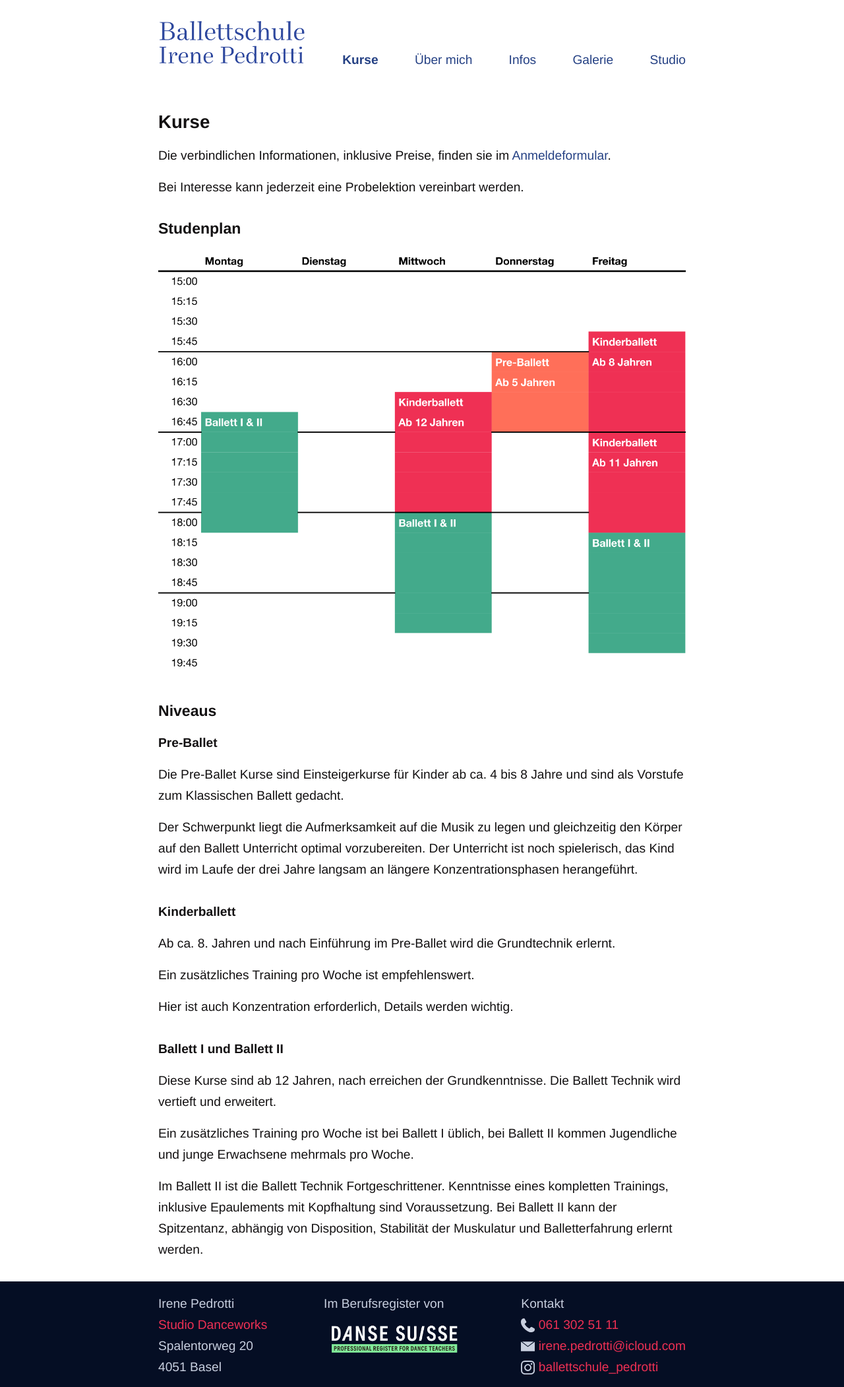
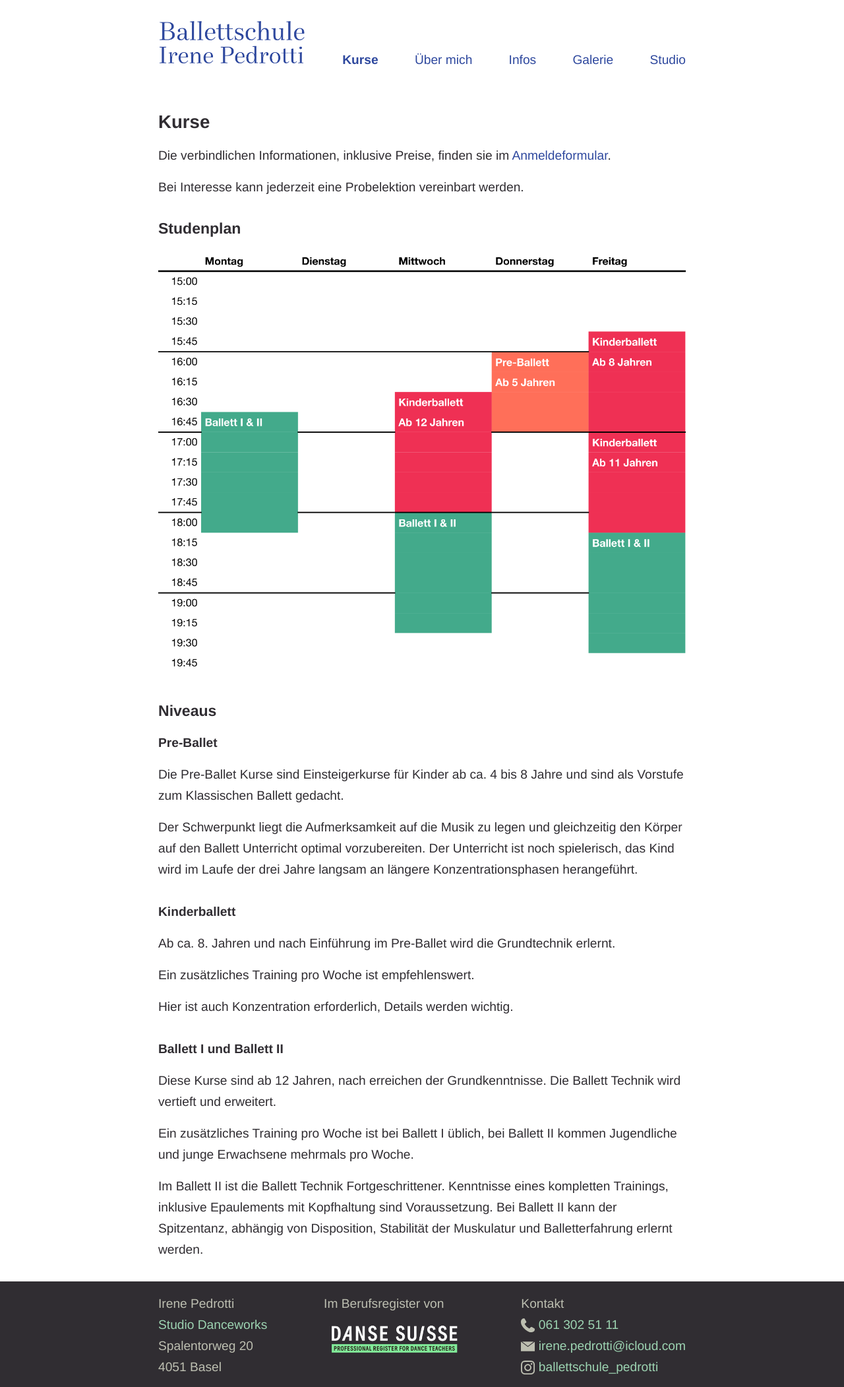
Before and after one commit to irenepedrotti/irenepedrotti.github.io, a Jekyll site: the page built from pages/kurse.md, in a window 1280 px wide. Shown: the whole page at 66% size. Built offline with Jekyll 4.4.1, drawn with Linux system fonts in a browser that asks for light colours.

Commit message:
Use Philip's color palette

```diff
--- a/_sass/_settings.scss
+++ b/_sass/_settings.scss
@@ -1,24 +1,24 @@
 // Palette
-$white: #ffffff;
-$french_gray: #C8CFDF;
-$marian_blue: #254184;
-$oxford_blue: #050E24;// #131E3A;
-$night: #131112;
+$light: #ffffff;
+$dark: #302D32;
 
-$zomp: #43AA8B;
-$crayola: #EF3054;
-$bittersweet: #FF6F59;
+$blue: #2E489E;
+$red: #EE3140;
+$dark_green: #658583;
+$light_green: #9DD4B2;
+$rose: #DCAFD1;
+$drab: #BDBFB1;
 
 // Background colors
-$backgroundColor: $white;
-$captionBackgroundColor: $oxford_blue;
+$backgroundColor: $light;
+$captionBackgroundColor: $dark;
 
 // Text colors
-$headingColor: $night;
-$bodyColor: $night;
-$linkColor: $marian_blue;
-$captionColor: $french_gray;
-$captionLinkColor: $crayola;
+$headingColor: $dark;
+$bodyColor: $dark;
+$linkColor: $blue;
+$captionColor: $drab;
+$captionLinkColor: $light_green;
 
 // Typography
 $bodytype: (
```
